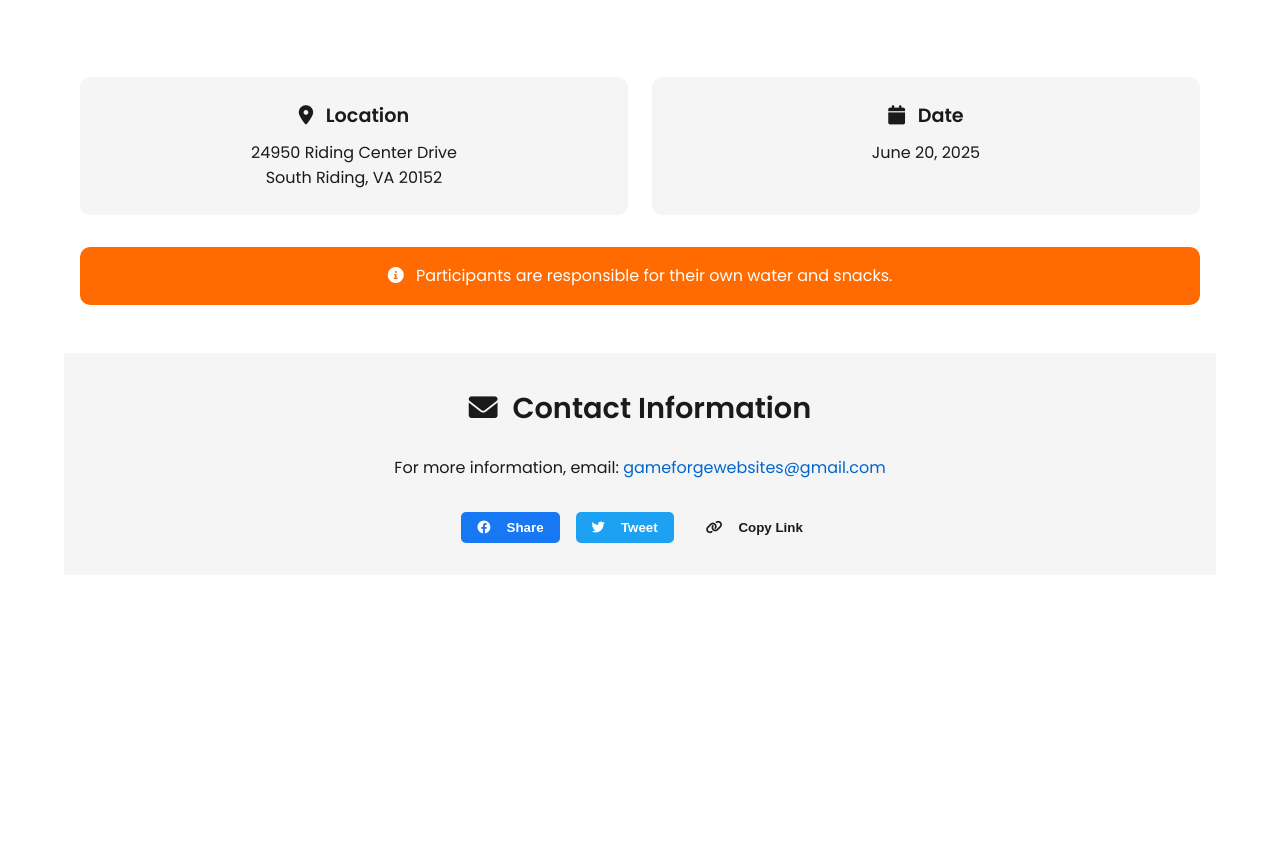
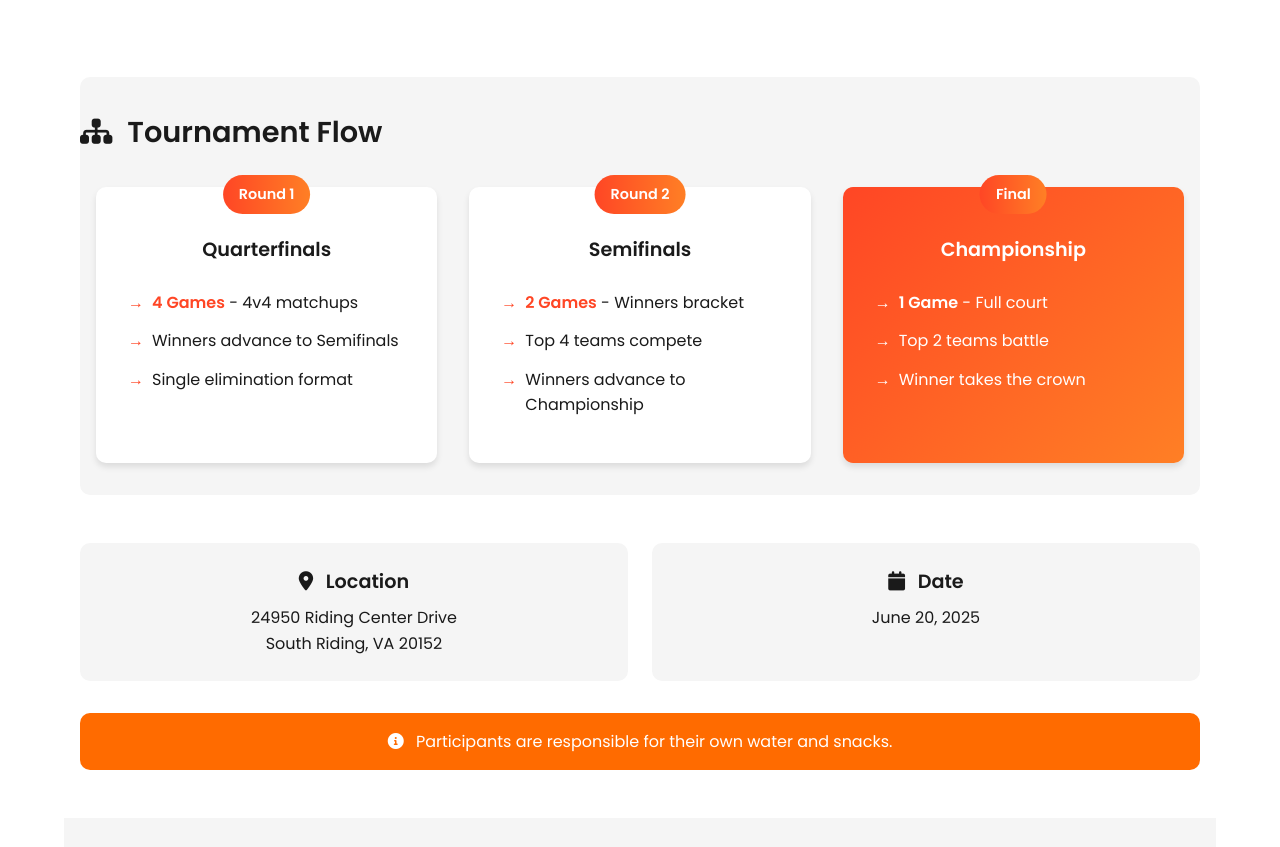
Before and after one commit to gameforgeweb/supa, a plain HTML site: page index.html in a window 1280 px wide. Shown: the part 1053-1900 px from the top of the page. Before the commit the page ends 1628 px from the top, so only its background shows below. Drawn offline with Linux system fonts and the light colour scheme.

Commit message:
Added tournament flow section with detailed structure

```diff
--- a/index.html
+++ b/index.html
@@ -106,6 +106,39 @@
                 </div>
             </section>
 
+            <section id="game-flow" class="game-flow-section">
+                <h2><i class="fas fa-sitemap"></i> Tournament Flow</h2>
+                <div class="flow-grid">
+                    <div class="flow-card">
+                        <div class="round-badge">Round 1</div>
+                        <h3>Quarterfinals</h3>
+                        <ul>
+                            <li><span class="highlight">4 Games</span> - 4v4 matchups</li>
+                            <li>Winners advance to Semifinals</li>
+                            <li>Single elimination format</li>
+                        </ul>
+                    </div>
+                    <div class="flow-card">
+                        <div class="round-badge">Round 2</div>
+                        <h3>Semifinals</h3>
+                        <ul>
+                            <li><span class="highlight">2 Games</span> - Winners bracket</li>
+                            <li>Top 4 teams compete</li>
+                            <li>Winners advance to Championship</li>
+                        </ul>
+                    </div>
+                    <div class="flow-card championship">
+                        <div class="round-badge">Final</div>
+                        <h3>Championship</h3>
+                        <ul>
+                            <li><span class="highlight">1 Game</span> - Full court</li>
+                            <li>Top 2 teams battle</li>
+                            <li>Winner takes the crown</li>
+                        </ul>
+                    </div>
+                </div>
+            </section>
+
             <div id="location" class="location-time">
                 <div class="location map-preview">
                     <h3><i class="fas fa-map-marker-alt"></i> Location</h3>
--- a/styles.css
+++ b/styles.css
@@ -456,3 +456,99 @@ html {
         flex-direction: column;
     }
 }
+
+/* Game Flow Section */
+.game-flow-section {
+    margin: 3rem 0;
+    padding: 2rem 0;
+    background: var(--gray);
+    border-radius: 10px;
+}
+
+.flow-grid {
+    display: grid;
+    grid-template-columns: repeat(auto-fit, minmax(250px, 1fr));
+    gap: 2rem;
+    margin-top: 2rem;
+    padding: 0 1rem;
+}
+
+.flow-card {
+    background: var(--light);
+    padding: 2rem;
+    border-radius: 10px;
+    position: relative;
+    box-shadow: 0 4px 6px rgba(0,0,0,0.1);
+    transition: transform 0.3s ease;
+}
+
+.flow-card:hover {
+    transform: translateY(-5px);
+}
+
+.round-badge {
+    position: absolute;
+    top: -12px;
+    left: 50%;
+    transform: translateX(-50%);
+    background: linear-gradient(to right, var(--gradient-start), var(--gradient-end));
+    color: var(--light);
+    padding: 0.5rem 1rem;
+    border-radius: 20px;
+    font-weight: 600;
+    font-size: 0.9rem;
+}
+
+.flow-card h3 {
+    margin-top: 1rem;
+    text-align: center;
+    color: var(--dark);
+}
+
+.flow-card ul {
+    list-style: none;
+    padding: 0;
+    margin-top: 1.5rem;
+}
+
+.flow-card li {
+    margin: 0.8rem 0;
+    padding-left: 1.5rem;
+    position: relative;
+}
+
+.flow-card li::before {
+    content: "→";
+    position: absolute;
+    left: 0;
+    color: var(--gradient-start);
+}
+
+.flow-card .highlight {
+    color: var(--gradient-start);
+    font-weight: 600;
+}
+
+.flow-card.championship {
+    background: linear-gradient(135deg, var(--gradient-start), var(--gradient-end));
+    color: var(--light);
+}
+
+.flow-card.championship h3,
+.flow-card.championship .highlight {
+    color: var(--light);
+}
+
+.flow-card.championship li::before {
+    color: var(--light);
+}
+
+@media (max-width: 768px) {
+    .flow-grid {
+        gap: 1.5rem;
+    }
+
+    .flow-card {
+        padding: 1.5rem;
+    }
+}
```
